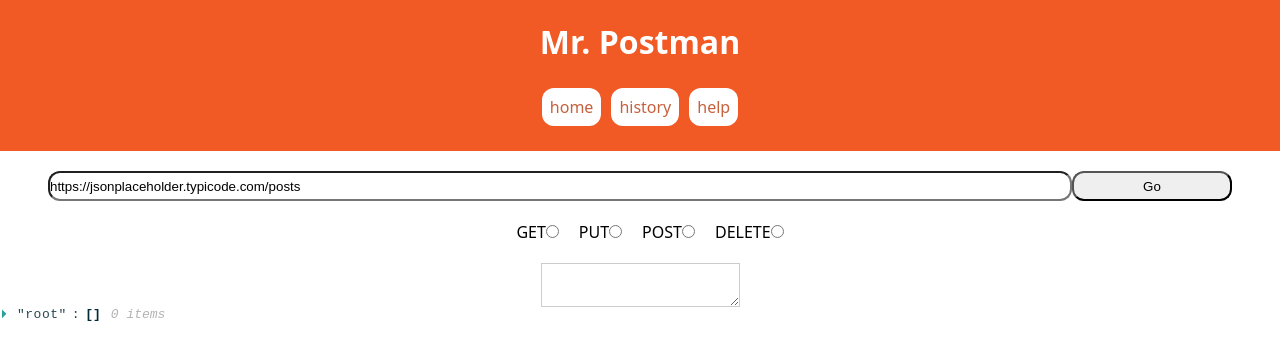
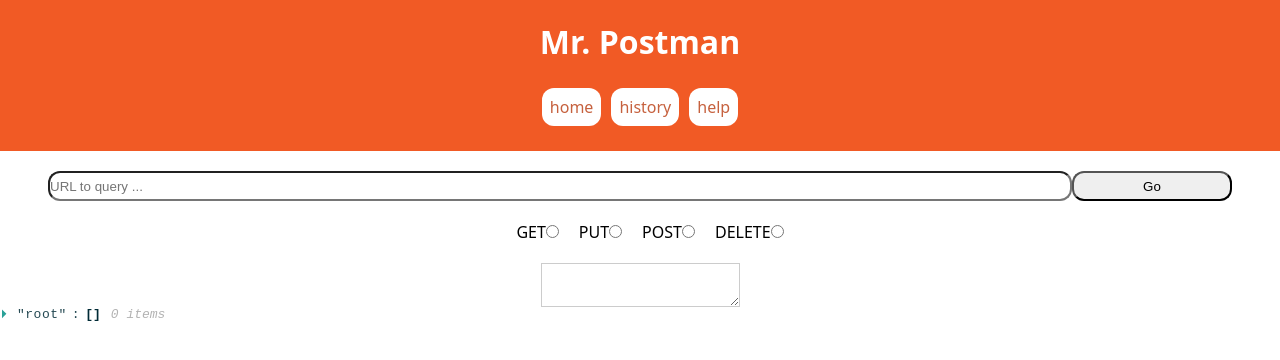
Before and after one commit to dl-watson/29_mr-postman, a React app: page / in a window 1280 px wide. Shown: the top 360 px of the page. Built offline with nearby package versions, Linux system fonts and the light colour scheme.

Commit message:
remove default url value

```diff
--- a/src/components/pages/UserInterface.jsx
+++ b/src/components/pages/UserInterface.jsx
@@ -9,7 +9,6 @@ const UserInterface = ({ handleChange, handleSubmit, url, method }) => {
         <div className={styles.URLInput}>
           <input
             placeholder="URL to query ..."
-            defaultValue="https://jsonplaceholder.typicode.com/posts"
             name="url"
             value={url}
             onChange={handleChange}
```
